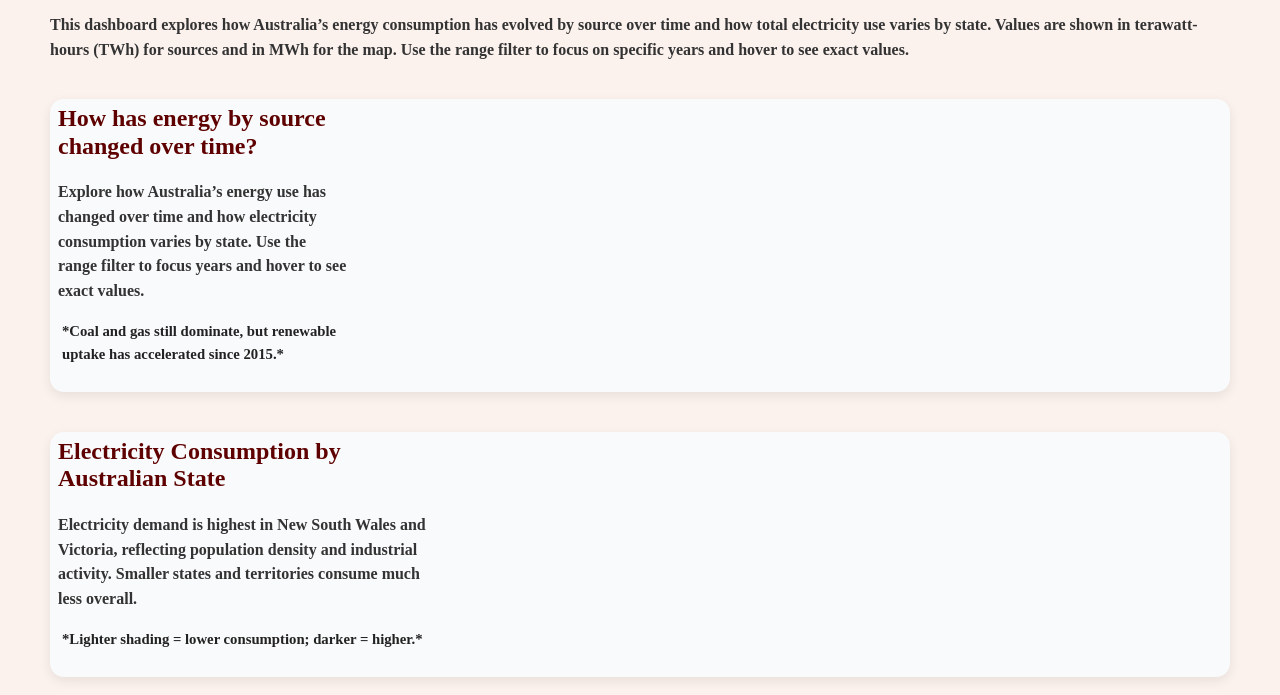
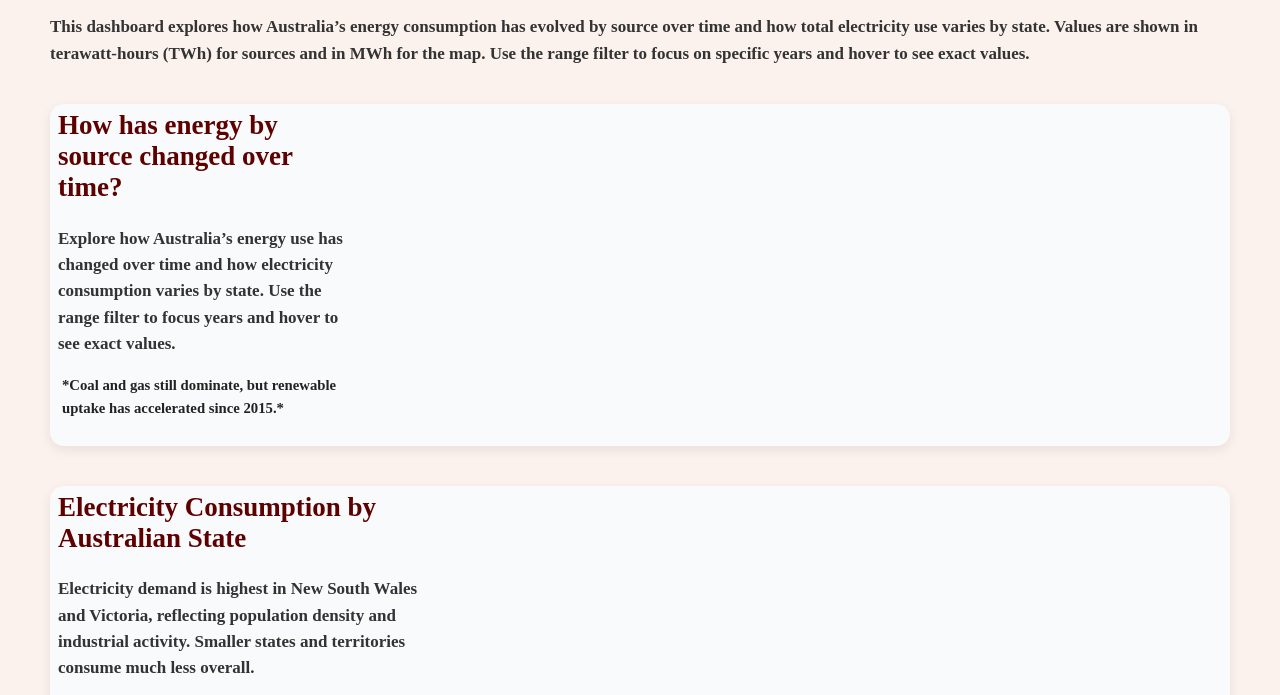
Before and after one commit to ananya21233/FIT3179_Assignment_2, a plain HTML site: page index.html in a window 1280 px wide. Shown: the part 105-800 px from the top of the page. Drawn offline with nearby package versions, Linux system fonts and the light colour scheme; a script that the page names is missing.

Commit message:
font sizes

```diff
--- a/css/styles.css
+++ b/css/styles.css
@@ -12,7 +12,7 @@ head {
 
 p {
     font-family: 'Times New Roman', Times, serif;
-    font-size: 16;
+    font-size: 17px;
     font-weight: bold ;
     line-height: 1.55;
     color: #333;
@@ -29,7 +29,7 @@ h1 {
 }
 
 h2 {
-    font-size: 1.5rem;
+    font-size: 27px;
     color: #5f0000;
     margin-top: 0;
     font-family: 'Times New Roman', Times, serif;
```
